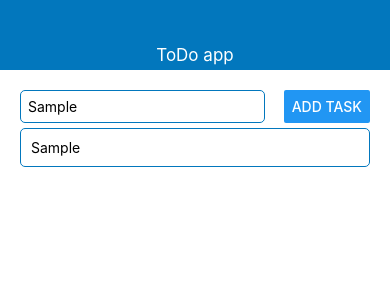
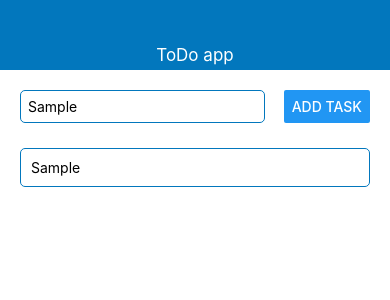
Before and after one commit to vovBorya/todo-list-react-native, a React Native app: screen / in a window 390 px wide. Both pictures are taken after typing "Sample" into the empty fields and a click on the button "ADD TASK". Shown: the top 300 px of the page. Built offline with nearby package versions, Linux system fonts and the light colour scheme.

Commit message:
removeTodo

```diff
--- a/App.js
+++ b/App.js
@@ -21,9 +21,25 @@ export default function App() {
     const newTodo = {
       id: Date.now().toString(),
       title,
-      important: false
+      important: false,
+      done: false
     }
     setTodos(prev => [...prev, newTodo])
+  }
+
+/*  const onToggleImportant = (id) => {
+    const index = todos.findIndex(el => el.id === id);
+    const new
+  }*/
+
+  const removeTodo = (id) => {
+    setTodos( todos => {
+      const index = todos.findIndex((el) => el.id === id)
+      return [
+        ...todos.slice(0, index),
+        ...todos.slice(index + 1)
+      ]
+    })
   }
 
   return (
@@ -32,9 +48,10 @@ export default function App() {
       <View style={styles.container}>
         <AddTodo addTodo={addTodo} />
         <FlatList
+          style={styles.list}
           keyExtractor={item => item.id}
           data={todos}
-          renderItem={({ item }) => <ItemDetails title={item.title} />}
+          renderItem={({ item }) => <ItemDetails item={item} removeTodo={removeTodo} />}
         />
       </View>
     </View>
@@ -43,6 +60,10 @@ export default function App() {
 
 const styles = StyleSheet.create({
   container: {
-    padding: 20
+    padding: 20,
+    marginBottom: 220
   },
+  list: {
+    marginTop: 20
+  }
 });
--- a/src/components/item-details/item-details.js
+++ b/src/components/item-details/item-details.js
@@ -2,15 +2,23 @@ import React from 'react';
 import {
   View,
   Text,
-  StyleSheet
+  StyleSheet,
+  TouchableOpacity
 } from 'react-native';
-import ActionButtons from "../action-buttons";
 
-const ItemDetails = ({ title }) => {
+const ItemDetails = ({ item, removeTodo }) => {
+
+  const { id, title, important } = item;
+
   return (
-    <View style={styles.item}>
-      <Text>{title}</Text>
-    </View>
+    <TouchableOpacity
+      onPress={() => console.log(`pressed ${id}`)}
+      onLongPress={() => removeTodo(id)}
+    >
+      <View style={styles.item}>
+        <Text style={ important && styles.important } >{title}</Text>
+      </View>
+    </TouchableOpacity>
   )
 }
 
@@ -26,6 +34,10 @@ const styles = StyleSheet.create({
   },
   buttons: {
     padding: 8
+  },
+  important: {
+    fontWeight: 'bold',
+    color: '#3d5afe'
   }
 })
 
```
